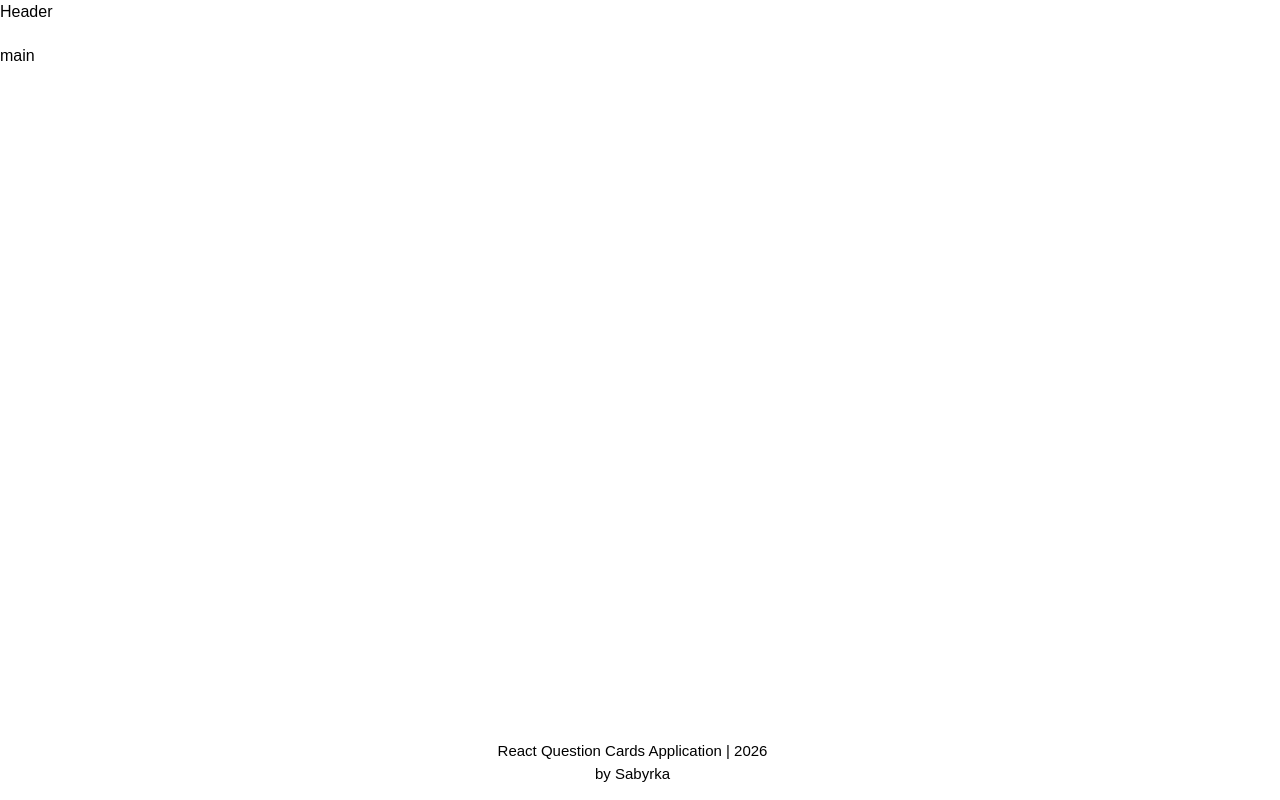
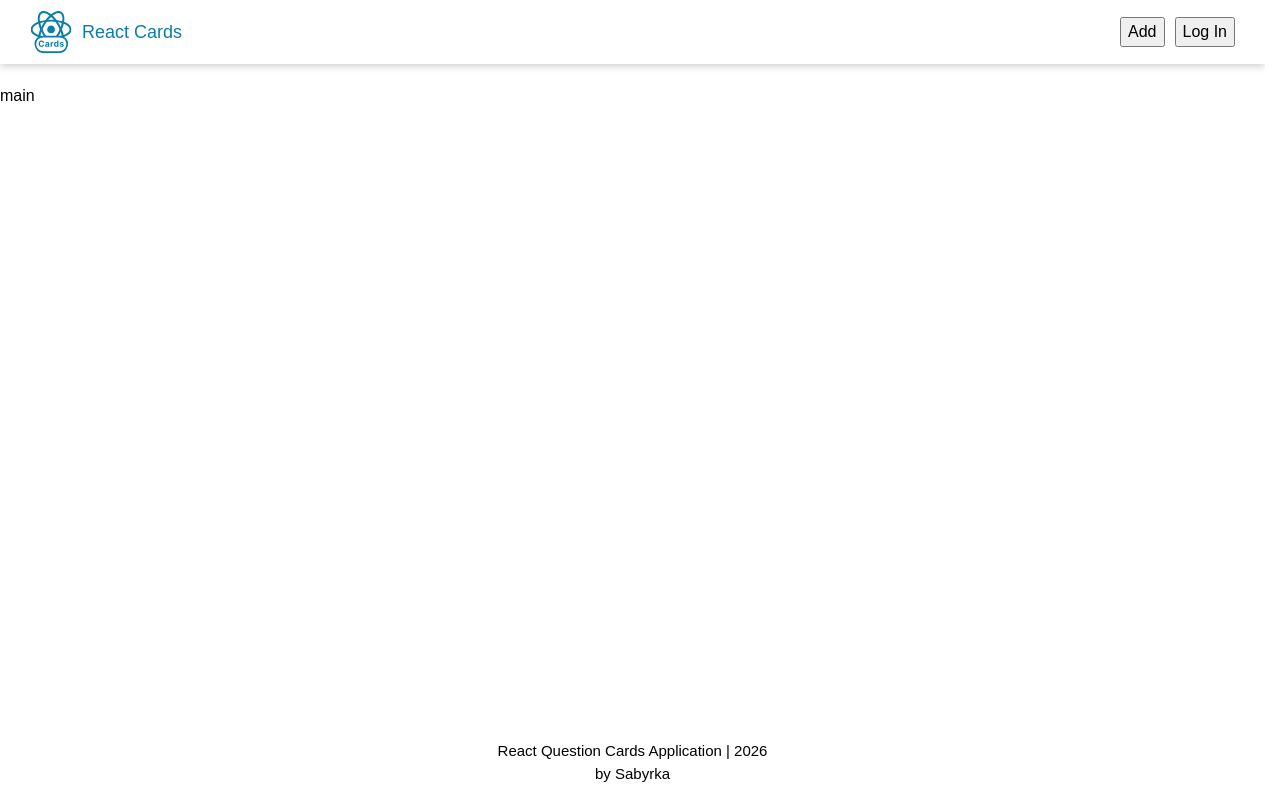
Before and after one commit to sabyrka66/react-cards, a React (Vite) app: page / in a window 1280 px wide. Built offline with nearby package versions, Linux system fonts and the light colour scheme; a web font is replaced by a local one.

Commit message:
feat: implement header

```diff
--- /dev/null
+++ b/src/components/Header/Header.module.css
@@ -0,0 +1,42 @@
+.header {
+  width: 100%;
+  height: 70px;
+  background-color: var(--color-bg);
+  padding-inline: 30px;
+  display: flex;
+  justify-content: space-between;
+  align-items: center;
+  box-shadow: 0 2px 8px rgba(0 0 0 / 0.2);
+
+  .logo {
+    display: flex;
+    justify-content: center;
+    align-items: center;
+    column-gap: 10px;
+    cursor: pointer;
+    user-select: none;
+
+    img {
+      width: 42px;
+    }
+
+    span {
+      font-weight: 500;
+      font-size: 18px;
+      color: #0a7ea4;
+    }
+  }
+
+  .actions {
+    display: flex;
+    justify-content: center;
+    align-items: center;
+    gap: 10px;
+  }
+}
+
+@media (prefers-color-scheme: dark) {
+  .logo span {
+    color: #61dbfb;
+  }
+}
--- /dev/null
+++ b/src/components/Header/Header.tsx
@@ -0,0 +1,24 @@
+import styles from './Header.module.css'
+import LogoDark from '@/assets/icons/logo-dark.svg'
+import LogoLight from '@/assets/icons/logo-light.svg'
+
+export const Header = () => {
+  return (
+    <header className={styles.header}>
+      <div className={styles.logo}>
+        <picture>
+          <source srcSet={LogoDark} media="(prefers-color-scheme: dark)" />
+          <source srcSet={LogoLight} media="(prefers-color-scheme: light)" />
+          <img src={LogoLight} alt="Logo" />
+        </picture>
+
+        <span>React Cards</span>
+      </div>
+
+      <div className={styles.actions}>
+        <button>Add</button>
+        <button>Log In</button>
+      </div>
+    </header>
+  )
+}
--- /dev/null
+++ b/src/components/Header/index.ts
@@ -0,0 +1 @@
+export { Header } from './Header'
--- a/src/components/MainLayout/MainLayout.tsx
+++ b/src/components/MainLayout/MainLayout.tsx
@@ -1,10 +1,11 @@
 import { Outlet } from 'react-router-dom'
 import styles from './MainLayout.module.css'
+import { Header } from '../Header'
 
 export const MainLayout = () => {
   return (
     <div className={styles.mainLayout}>
-      <header>Header</header>
+      <Header />
       <div className={styles.mainWrapper}>
         <main className={styles.main}>
           <Outlet />
--- a/src/main.tsx
+++ b/src/main.tsx
@@ -1,6 +1,6 @@
 import { StrictMode } from 'react'
 import { createRoot } from 'react-dom/client'
-import './styles/main.css'
+import './assets/styles/main.css'
 import { App } from './App.tsx'
 
 createRoot(document.getElementById('root')!).render(
```
Also changed, not shown: src/assets/icons/logo-dark.svg (added), src/assets/icons/logo-light.svg (added), src/assets/styles/global.css (renamed from src/styles/global.css), src/assets/styles/main.css (renamed from src/styles/main.css), src/assets/styles/normalize.css (renamed from src/styles/normalize.css).
